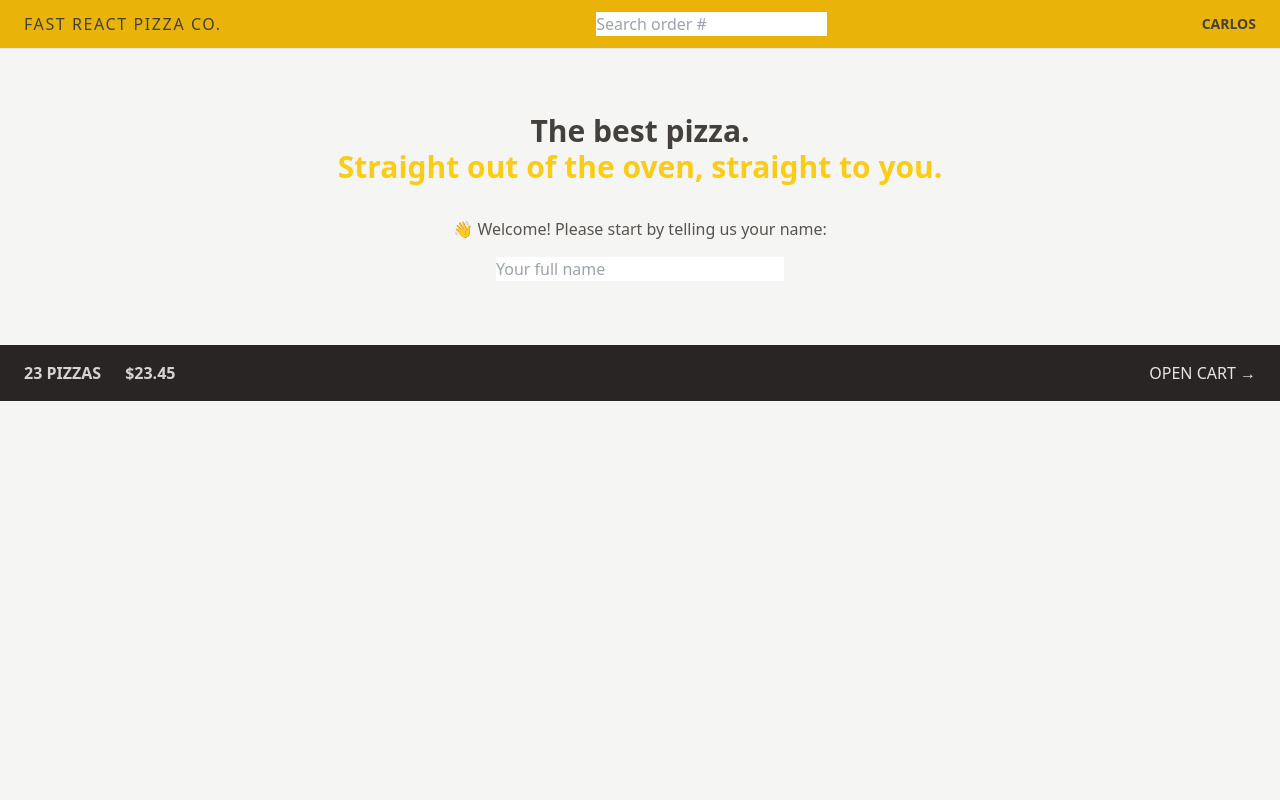
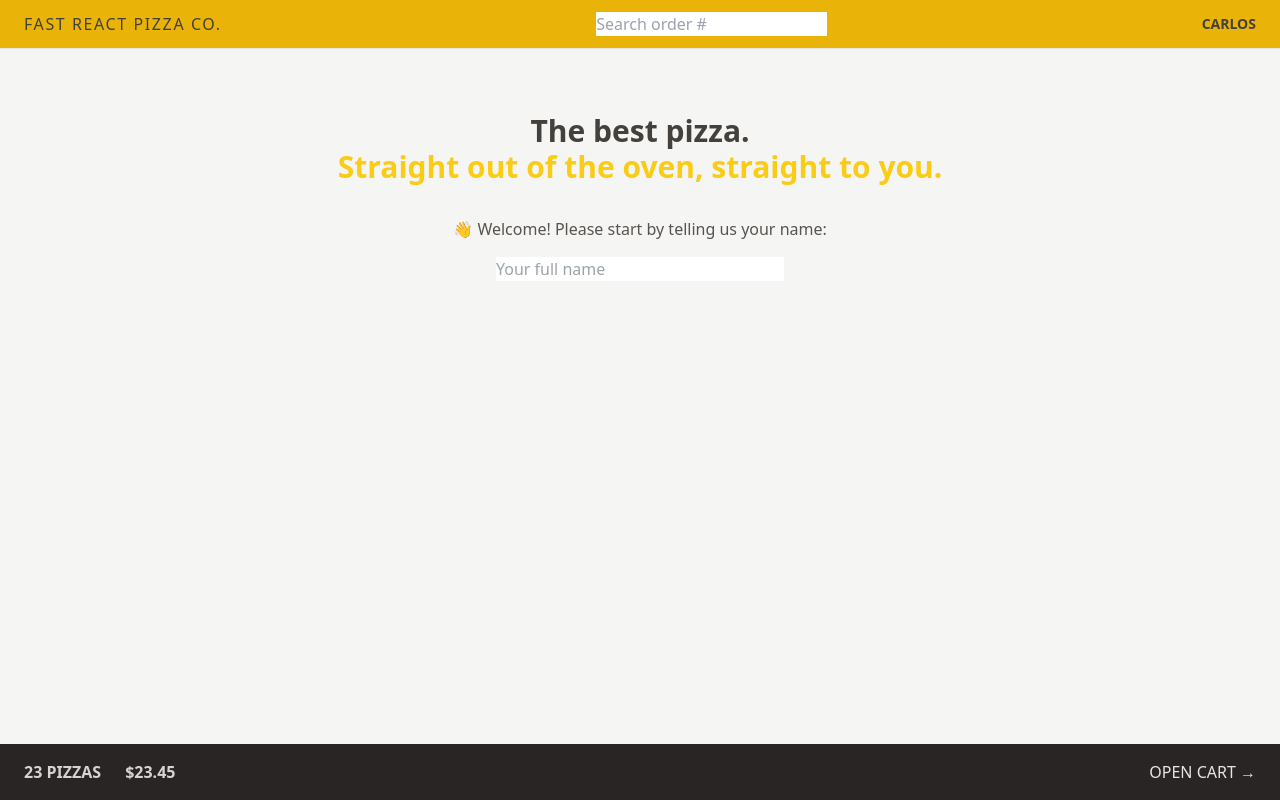
Before and after one commit to mokandev/Fast-pizza-app, a React (Vite) app: page / in a window 1280 px wide. Built offline with nearby package versions, Linux system fonts and the light colour scheme.

Commit message:
feat: Tailwind - CSS Grid

```diff
--- a/src/ui/AppLayout.tsx
+++ b/src/ui/AppLayout.tsx
@@ -1,20 +1,22 @@
-import { Outlet, useNavigation } from 'react-router-dom';
-import CartOverview from '../features/cart/CartOverview';
-import Header from './Header';
-import Loader from './Loader';
+import { Outlet, useNavigation } from "react-router-dom";
+import CartOverview from "../features/cart/CartOverview";
+import Header from "./Header";
+import Loader from "./Loader";
 
 export default function AppLayout() {
   const navigation = useNavigation();
-	const isLoading = navigation.state === 'loading';
+  const isLoading = navigation.state === "loading";
 
   return (
-		<div className='layout'>
+    <div className="grid h-screen grid-rows-[auto_1fr_auto]">
       {isLoading && <Loader />}
       <Header />
 
-			<main>
+      <div className="overflow-scroll">
+        <main className="mx-auto max-w-3xl">
           <Outlet />
         </main>
+      </div>
 
       <CartOverview />
     </div>
```
Lines whose indentation alone changed are shown as unchanged.
